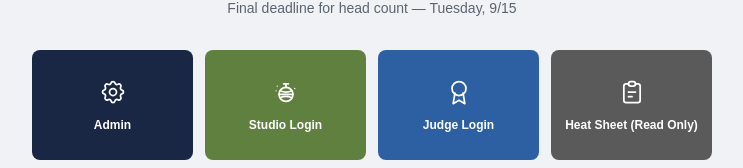
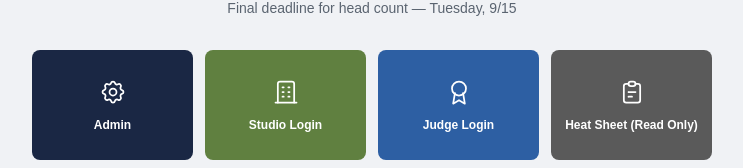
Before and after one commit to jordnbeckr/showcase-app, a Next.js app: page / in a window 1280 px wide. Shown: the part 365-533 px from the top of the page, without its empty margins (268-1011 px from the left). Built offline with nearby package versions, Linux system fonts and the light colour scheme; no server answers.

Commit message:
Replace disco ball with building icon for Studio Login button
Co-Authored-By: Claude Sonnet 4.6 <noreply@anthropic.com>

```diff
--- a/app/page.tsx
+++ b/app/page.tsx
@@ -19,18 +19,17 @@ const entries = [
     href: '/login/studio',
     label: 'Studio Login',
     color: '#608040',
-    // disco ball — sphere with grid, hanging cord, sparkle dots
+    // ti-building
     icon: (
       <svg width="28" height="28" viewBox="0 0 24 24" fill="none" stroke="currentColor" strokeWidth="1.5" strokeLinecap="round" strokeLinejoin="round">
-        <circle cx="12" cy="14" r="6"/>
-        <line x1="6" y1="14" x2="18" y2="14"/>
-        <path d="M7 11q2.5 1.2 5 1.2t5-1.2"/>
-        <path d="M7 17q2.5-1.2 5-1.2t5 1.2"/>
-        <line x1="12" y1="8" x2="12" y2="5"/>
-        <line x1="10" y1="5" x2="14" y2="5"/>
-        <circle cx="4.5" cy="7" r="0.6" fill="currentColor" stroke="none"/>
-        <circle cx="19.5" cy="9" r="0.6" fill="currentColor" stroke="none"/>
-        <circle cx="3.5" cy="11" r="0.6" fill="currentColor" stroke="none"/>
+        <path d="M3 21l18 0"/>
+        <path d="M9 8l1 0"/>
+        <path d="M9 12l1 0"/>
+        <path d="M9 16l1 0"/>
+        <path d="M14 8l1 0"/>
+        <path d="M14 12l1 0"/>
+        <path d="M14 16l1 0"/>
+        <path d="M5 21v-16a2 2 0 0 1 2 -2h10a2 2 0 0 1 2 2v16"/>
       </svg>
     ),
   },
```
